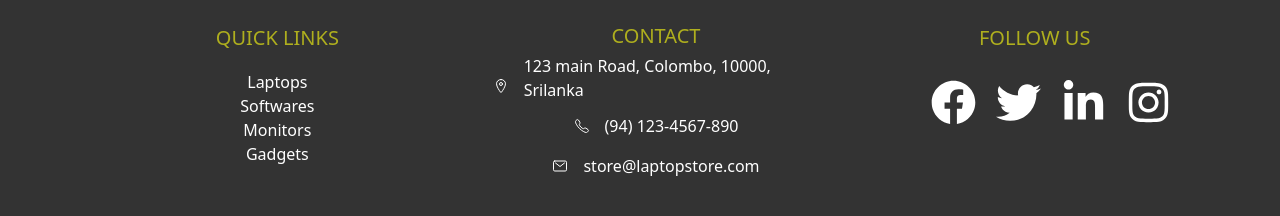
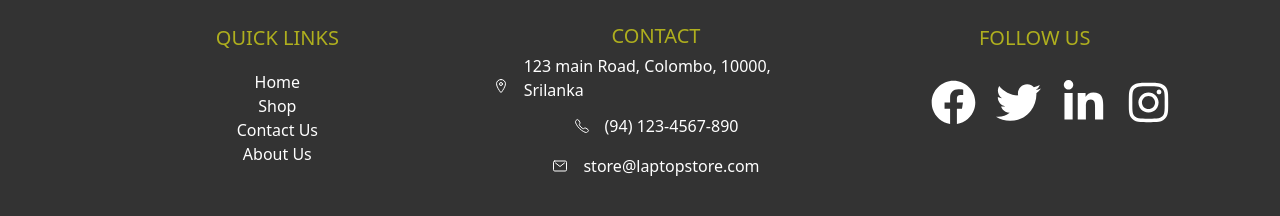
Before and after one commit to usbzonelk/ecommerce-app, a React (Create React App) app: page / in a window 1280 px wide. Shown: the part 1669-1885 px from the top of the page. Built offline with nearby package versions, Linux system fonts and the light colour scheme; no server answers.

Commit message:
Edited quick links in #Footer

```diff
--- a/src/components/Footer.jsx
+++ b/src/components/Footer.jsx
@@ -36,19 +36,19 @@ const Footer = () => {
                         </li>
 
                         <li className="nav-item">
-                            <a href="#" className="nav-link">Laptops</a>
+                            <a href="#" className="nav-link">Home</a>
                         </li>
 
                         <li className="nav-item">
-                            <a href="#" className="nav-link">Softwares</a>
+                            <a href="#" className="nav-link">Shop</a>
                         </li>
 
                         <li className="nav-item">
-                            <a href="#" className="nav-link">Monitors</a>
+                            <a href="#" className="nav-link">Contact Us</a>
                         </li>
 
                         <li className="nav-item">
-                            <a href="#" className="nav-link">Gadgets</a>
+                            <a href="#" className="nav-link">About Us</a>
                         </li>
                     </ul>
 
```
